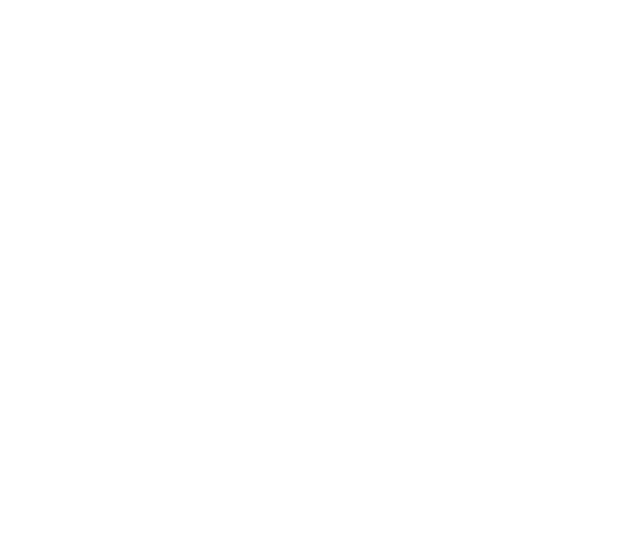
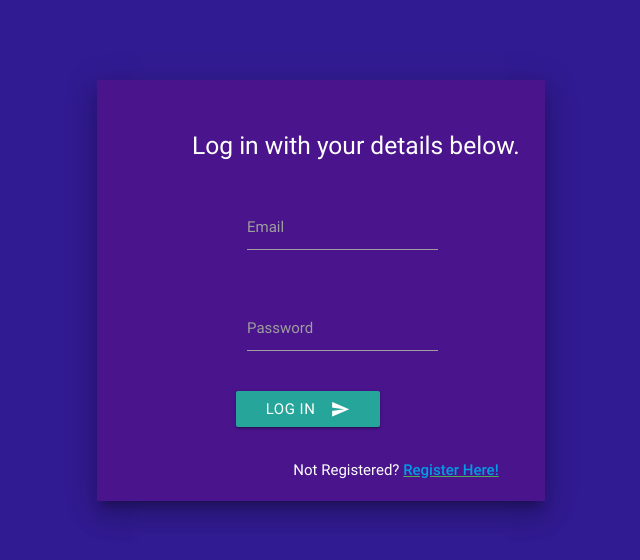
Before and after one commit to LWanjiru/bright_events, a website: page designs/UI/login.html in a window 1280 px wide. Shown: the whole page, without its empty margins (319-959 px from the left). Drawn offline with Linux system fonts and the light colour scheme.

Commit message:
[feature #153378654]Add user login interface, links and styling

```diff
--- /dev/null
+++ b/designs/UI/login.css
@@ -0,0 +1,7 @@
+body div form#login {
+  margin-top: 80px;
+  padding: 40px 0px 0px 150px;
+}
+form#login div.row.left {
+  margin-left: -55px;
+}
--- a/designs/UI/login.html
+++ b/designs/UI/login.html
@@ -0,0 +1,42 @@
+<!DOCTYPE html>
+<html lang="en">
+<head>
+  <meta charset="UTF-8">
+  <link href="https://fonts.googleapis.com/icon?family=Material+Icons" rel="stylesheet">
+  <link type="text/css" rel="stylesheet" href="../../materialize /css/materialize.min.css"  media="screen,projection"/>
+  <link rel="stylesheet" type="text/css" href="./login.css">
+  <meta name="viewport" content="width=device-width, initial-scale=1.0">
+  <meta http-equiv="X-UA-Compatible" content="ie=edge">
+  <title>Log in</title>
+</head>
+<body class="deep-purple darken-4">
+  <div class="container row">
+    <form id="login" class="purple darken-4 col s12 m12 l6 offset-l3 center white-text z-depth-5">
+      <div class="row left">
+      <h5>Log in with your details below.</h5>
+      </div>
+      <div class="row">
+        <div class="input-field col s8">
+          <input id="email" type="email" class="validate">
+          <label for="email">Email</label>
+        </div>
+      </div>
+      <div class="row">
+        <div class="input-field col s8">
+          <input id="password" type="password" class="validate">
+          <label for="password">Password</label>
+        </div>
+      </div>
+      <div class="row">
+        <button id="register-btn" class="btn waves-effect waves-light left" type="submit" name="action">Log in
+          <i class="material-icons right">send</i>
+        </button>
+        <br />
+        <br />
+        <br />
+        <span id="registered">Not Registered? <strong><u class="green-text"><a href="./signUp.html">Register Here!</a></u></strong></span>
+      </div>
+    </form>
+  </div>
+</body>
+</html>
```
Also changed, not shown: designs/UI/signUp.html (+1 -1 lines).
